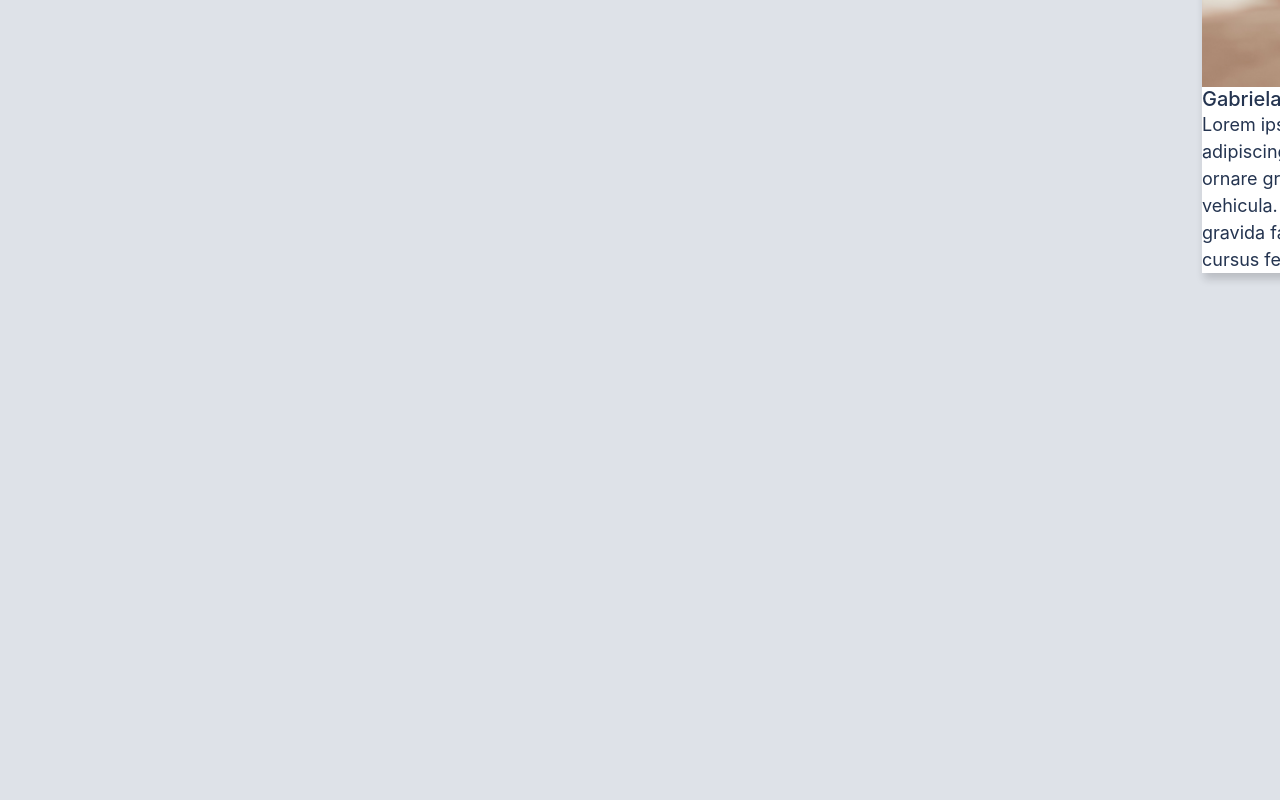
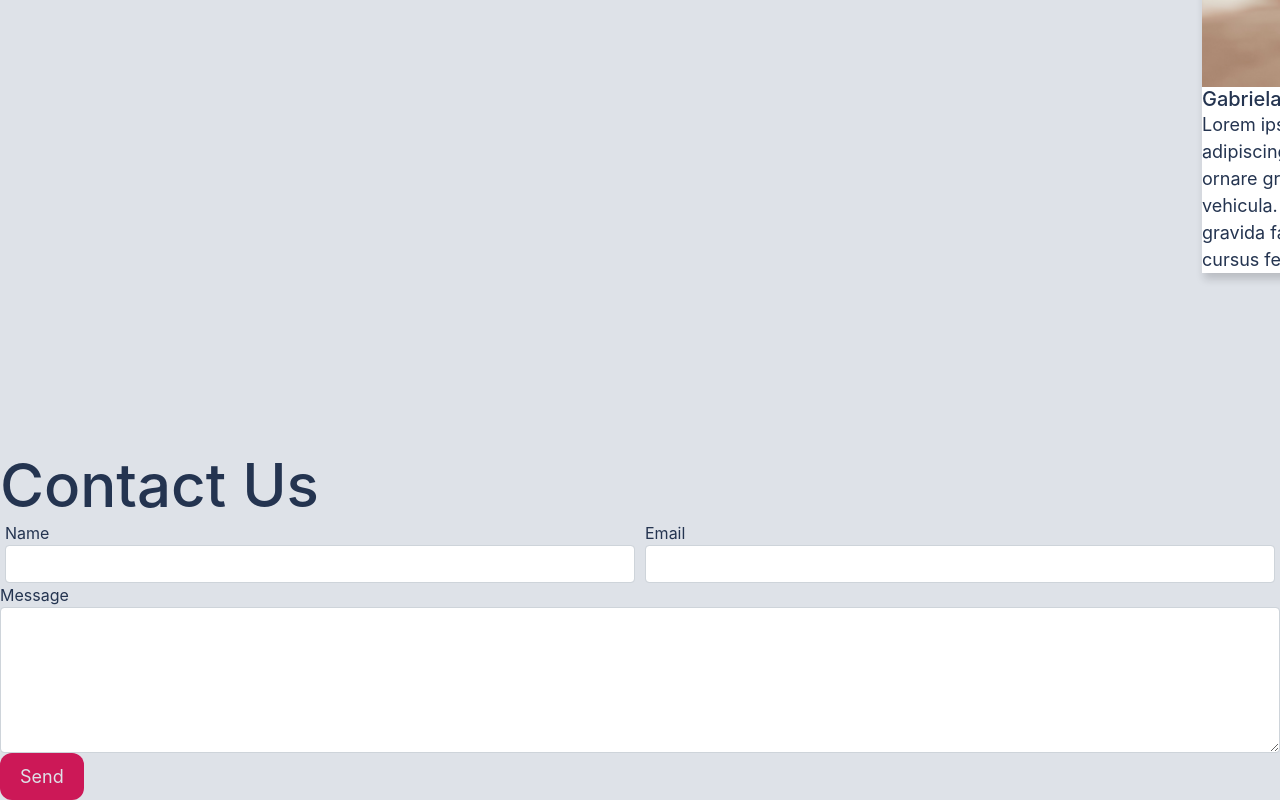
Before and after one commit to ecpieritz/next-trip, a Vue app: page / in a window 1280 px wide. Shown: the part 5238-6038 px from the top of the page. Before the commit the page ends 5527 px from the top, so only its background shows below. Built offline with nearby package versions, Linux system fonts and the light colour scheme.

Commit message:
Added contact

```diff
--- a/src/App.vue
+++ b/src/App.vue
@@ -6,6 +6,7 @@
     <TravelCarousel />
     <OurSupport />
     <TestimonialSection />
+    <ContactUs />
   </main>
 </template>
 
@@ -16,11 +17,12 @@ import AboutSection from './components/AboutSection.vue'
 import TravelCarousel from './components/TravelCarousel.vue'
 import OurSupport from './components/OurSupport.vue'
 import TestimonialSection from './components/TestimonialSection.vue'
+import ContactUs from './components/ContactUs.vue'
 
 export default {
   name: 'App',
   components: {
-    NavBar, HeroBanner, AboutSection, TravelCarousel, OurSupport, TestimonialSection
+    NavBar, HeroBanner, AboutSection, TravelCarousel, OurSupport, TestimonialSection, ContactUs
   }
 }
 </script>
--- /dev/null
+++ b/src/components/ContactUs.vue
@@ -0,0 +1,39 @@
+<template>
+  <div class="nt-contact" id="nt-contact">
+    <div class="container-fluid">
+      <div class="nt-color__bg__white">
+        <h1>Contact Us</h1>
+
+        <form>
+          <div class="form-row">
+            <div class="form-group col-md-6">
+              <label for="inputName">Name</label>
+              <input type="text" class="form-control" id="inputName">
+            </div>
+            <div class="form-group col-md-6">
+              <label for="inputEmail">Email</label>
+              <input type="email" class="form-control" id="inputEmail">
+            </div>
+          </div>
+          <div class="form-group">
+            <label for="form-message">Message</label>
+            <textarea class="form-control" id="form-message" rows="6"></textarea>
+          </div>
+          <button type="submit" class="nt-btn bg-pink">Send</button>
+        </form>
+
+      </div>
+    </div>
+  </div>
+</template>
+
+<script>
+export default {
+  name: 'HeroBanner'
+}
+</script>
+
+<style scoped lang="scss">
+@import '../scss/main.scss';
+
+</style>
--- a/src/components/TestimonialSection.vue
+++ b/src/components/TestimonialSection.vue
@@ -79,7 +79,7 @@ export default {
 @import '../scss/main.scss';
 
 .nt-testimonial{
-  padding-top: 160px;
+  padding: 160px 0;
 
   .cards-wrapper {
     display: flex;
@@ -114,7 +114,7 @@ export default {
   }
 
   @media(max-width: 780px){
-    padding: 80px 20px 0;
+    padding: 80px 20px;
   }
 }
 </style>
```
